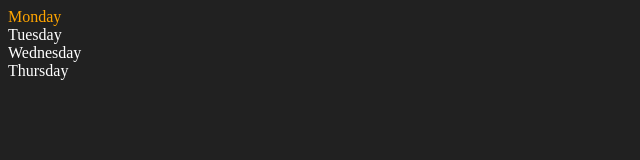
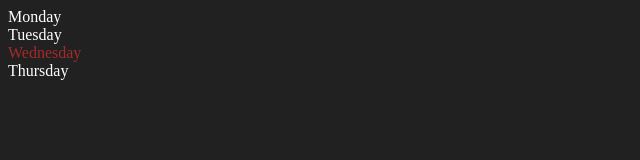
Before and after one commit to mustafakamran01/JavaScript, a website: page 06_dom/two.html in a window 1280 px wide. Shown: the whole page, without its empty margins (0-640 px from the left). Drawn offline with Linux system fonts and the light colour scheme.

Commit message:
DOM Revision

```diff
--- a/06_dom/two.html
+++ b/06_dom/two.html
@@ -14,41 +14,50 @@
     </div>
 </body>
 <script>
-    const parent = document.querySelector(".parent")
-    // console.log(parent);
-    // console.log(parent.children);   // it will return in HTML collection form
-    // console.log(parent.children[0]);
-    // console.log(parent.children[0].innerText);
+    const weeks = document.querySelector('.parent')
+    // console.log(weeks);
+    // console.log(weeks.children);       // We will get a HTML collections
+    // console.log(weeks.children[2]);
+    // console.log(weeks.children[2].innerHTML);
 
-    // for (let i = 0; i < parent.children.length; i++) {
-    //     console.log(parent.children[i].innerText);
+    // for (let i = 0; i < weeks.children.length; i++){
+    //     console.log(weeks.children[i].innerHTML);
     // }
+    /*
+        Despite of being HTML collection, we can apply for_loop on it
+    */
 
-    // // parent.children[1].style.color = "orange"
+    weeks.children[2].style.color = 'brown'
 
-    // for (let index = 0; index < parent.children.length; index++) {
-    //     parent.children[index].style.color = "orange"
-    // }
+    // console.log(weeks.firstElementChild);
+    /* We will get the first child element of the given element */
 
-    parent.children[0].style.color = "orange"
+    // console.log(weeks.lastElementChild);
+    /* We will get the last child element of the given element */
 
-    // console.log(parent.firstElementChild);
-    // console.log(parent.lastElementChild);
-
-    const myDay = document.querySelector('.day')
-
-    console.log(myDay);
-    console.log(myDay.parentElement);
-    console.log(myDay.nextElementSibling);
-
-
-    console.log("Nodes: ", parent.childNodes);
+    /* Here we are moving from parent element to child element */
 
 
 
+    const dayOne = document.querySelector('.day')
+    // Here we are selecting first element of class name = day
+
+    console.log(dayOne);
 
 
+    console.log(dayOne.parentElement);
+    /* Here we are getting parent element of the given element */
 
+    console.log(dayOne.nextElementSibling);
+    /* Here we will get the next sibling element of the given element */
+
+
+    console.log("NODES: ", weeks.childNodes);
+    /*
+        Here we get all the nodes which are divs, children elements, and
+        spaces also counted as child nodes.
+
+    */
 
 
 
```
